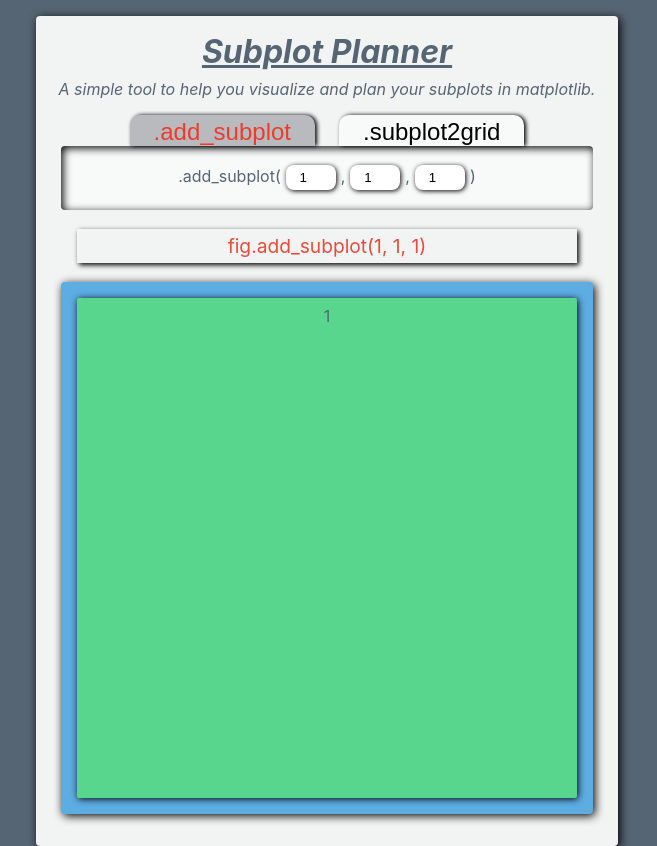
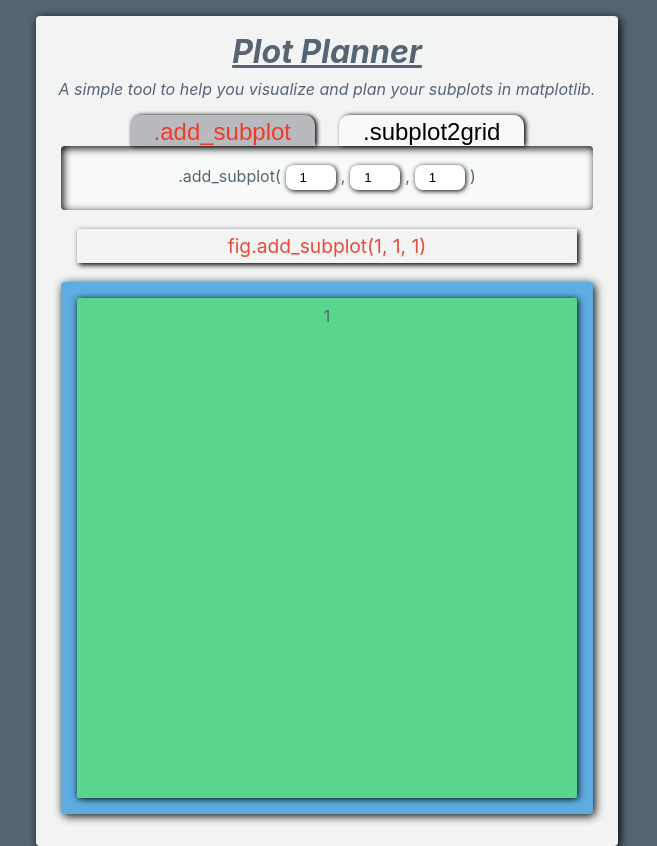
Before and after one commit to QED0711/plot-planner, a React (Create React App) app: page / in a window 1280 px wide. Shown: the whole page, without its empty margins (313-970 px from the left). Built offline with nearby package versions, Linux system fonts and the light colour scheme.

Commit message:
fixed min values for subplot2grid

```diff
--- a/src/App.js
+++ b/src/App.js
@@ -71,7 +71,7 @@
 
     return (
       <div className="App">
-        <h1 className="title"><em>Subplot Planner</em></h1>
+        <h1 className="title"><em>Plot Planner</em></h1>
         <p className="description">
           <em>
             A simple tool to help you visualize and plan your subplots in matplotlib.
--- a/src/components/Subplot2Grid.js
+++ b/src/components/Subplot2Grid.js
@@ -3,7 +3,7 @@
 
 const Subplot2Grid = ({ gridSpecs }) => {
 
-
+    let validEntry = true;
 
     const {shape, loc, rowspan, colspan} = gridSpecs
 
@@ -31,8 +31,10 @@
     }
 
     const createGrid = () => {
-        // const totalItems = shape[0] * shape[1]
         const selectedItems = selectedItemList();
+
+        if(!selectedItems) return <div><p>Invalid Plot</p></div>
+
         const gridItems = []
         let curIndex = 0;
         for(let i = 0; i < shape[0]; i++){
--- a/src/components/Subplot2GridInterface.js
+++ b/src/components/Subplot2GridInterface.js
@@ -38,8 +38,8 @@
             <form onChange={handleChange}>
                 .subplot2grid(
 
-                (<input id="shape-1" type="number" defaultValue="1" min="1" max="9"/>,
-                <input id="shape-2" type="number" defaultValue="1" min="1" max="9" />),
+                (<input id="shape-1" type="number" defaultValue="1" min={loc[0] + 1} max="9"/>,
+                <input id="shape-2" type="number" defaultValue="1" min={loc[1] + 1} max="9" />),
 
                 (<input id="loc-1" type="number" defaultValue="0" min="0" max={shape[0] - rowspan} />,
                 <input id="loc-2" type="number" defaultValue="0" min="0" max={shape[1] - colspan}/>),
```
